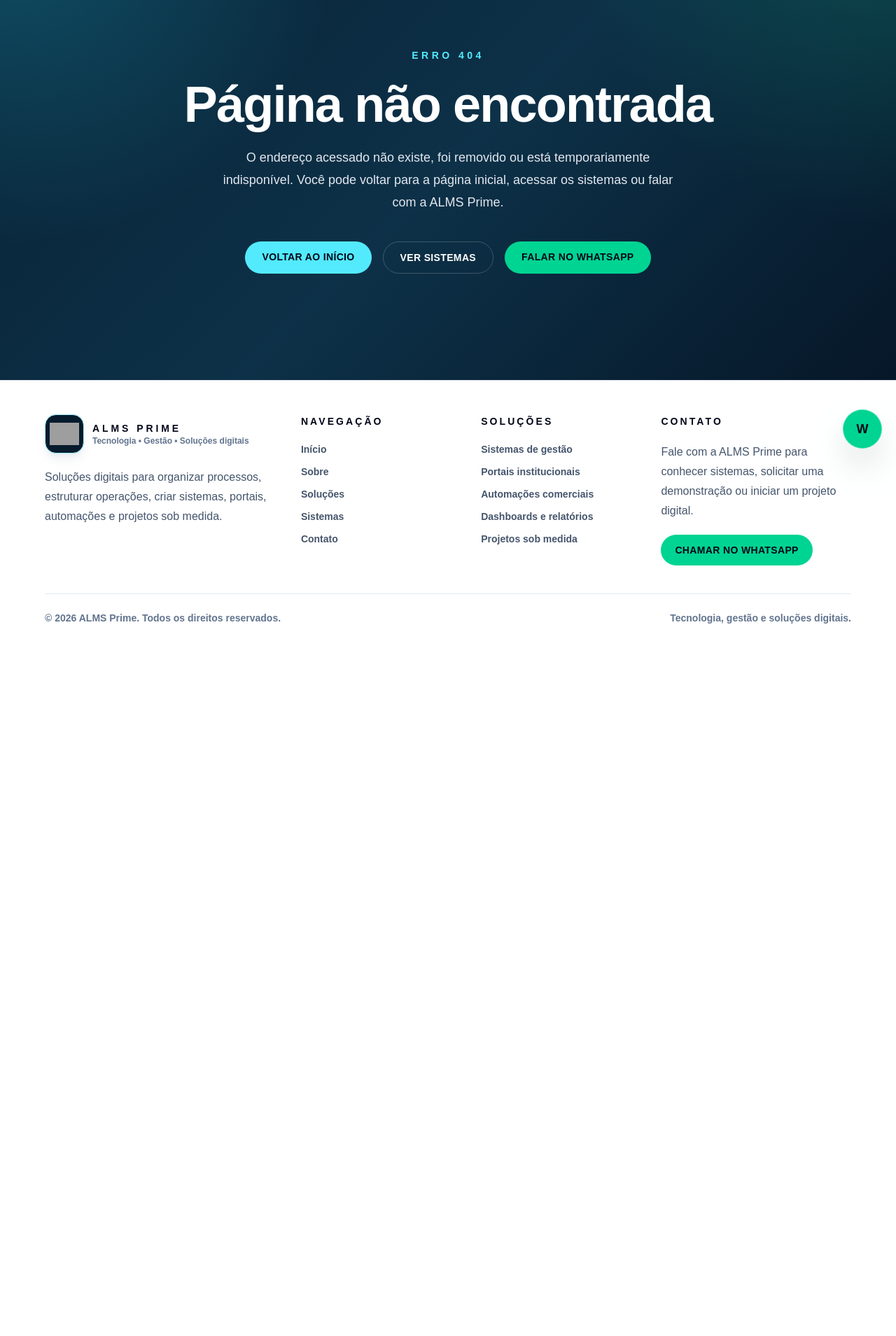
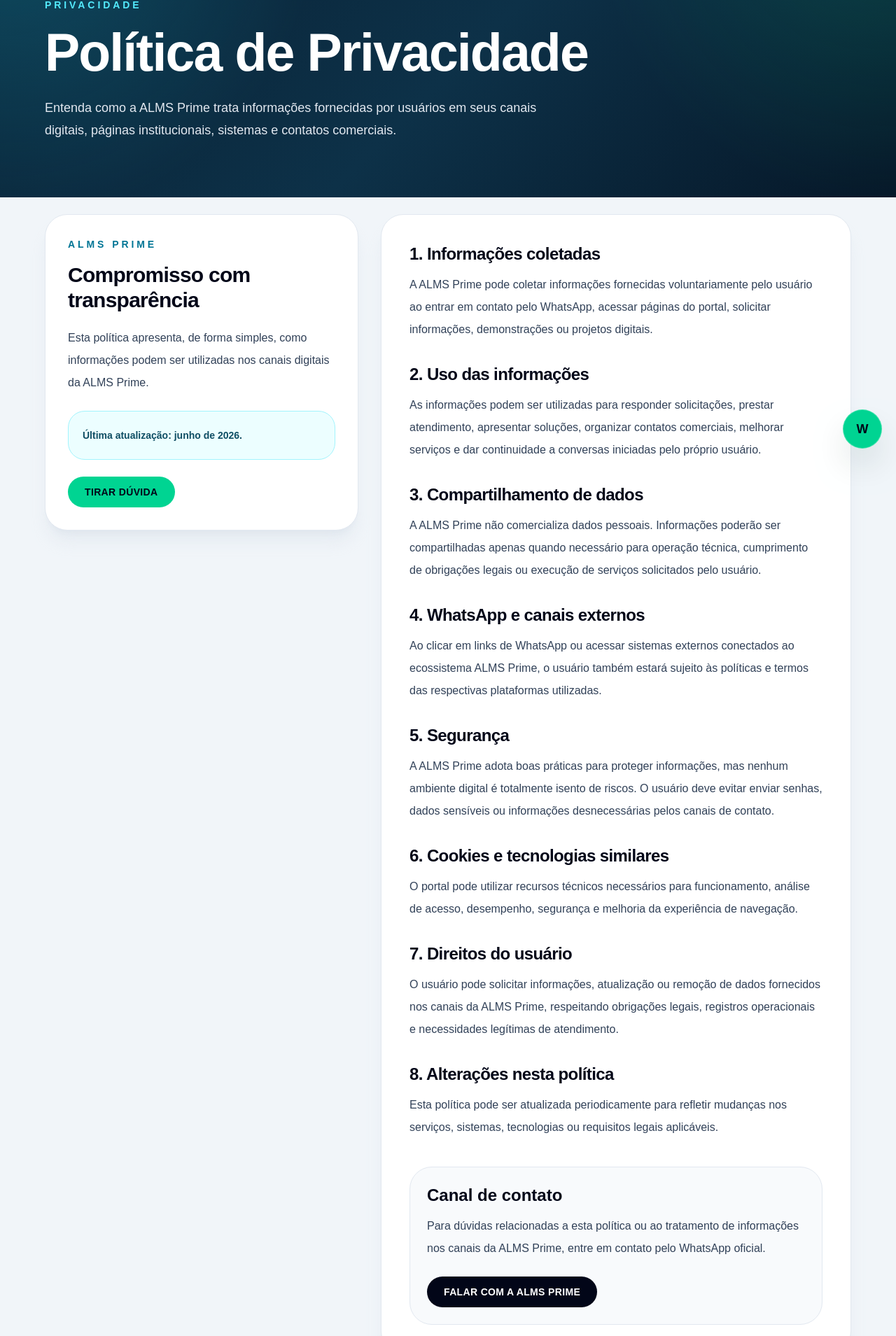
Before and after one commit to mendesrogerm/alms-prime-portal, a Next.js app: page /politica-de-privacidade in a window 1280 px wide. Before the commit this address had no page. Shown: the part 139-2048 px from the top of the page at 70% size. Before the commit the page ends 1080 px from the top, so only its background shows below. Built offline with nearby package versions, Linux system fonts and the light colour scheme; grey boxes are pictures that could not be loaded.

Commit message:
Adicionar politica de privacidade ao portal

```diff
--- /dev/null
+++ b/src/app/politica-de-privacidade/page.tsx
@@ -0,0 +1,144 @@
+import type { Metadata } from "next";
+import { PageHero } from "../../components/PageHero";
+import { SiteFooter } from "../../components/SiteFooter";
+import { SiteHeader } from "../../components/SiteHeader";
+
+export const metadata: Metadata = {
+  title: "Política de Privacidade",
+  description:
+    "Política de Privacidade da ALMS Prime sobre coleta, uso e proteção de informações em seus canais digitais.",
+};
+
+const secoes = [
+  {
+    titulo: "1. Informações coletadas",
+    texto:
+      "A ALMS Prime pode coletar informações fornecidas voluntariamente pelo usuário ao entrar em contato pelo WhatsApp, acessar páginas do portal, solicitar informações, demonstrações ou projetos digitais.",
+  },
+  {
+    titulo: "2. Uso das informações",
+    texto:
+      "As informações podem ser utilizadas para responder solicitações, prestar atendimento, apresentar soluções, organizar contatos comerciais, melhorar serviços e dar continuidade a conversas iniciadas pelo próprio usuário.",
+  },
+  {
+    titulo: "3. Compartilhamento de dados",
+    texto:
+      "A ALMS Prime não comercializa dados pessoais. Informações poderão ser compartilhadas apenas quando necessário para operação técnica, cumprimento de obrigações legais ou execução de serviços solicitados pelo usuário.",
+  },
+  {
+    titulo: "4. WhatsApp e canais externos",
+    texto:
+      "Ao clicar em links de WhatsApp ou acessar sistemas externos conectados ao ecossistema ALMS Prime, o usuário também estará sujeito às políticas e termos das respectivas plataformas utilizadas.",
+  },
+  {
+    titulo: "5. Segurança",
+    texto:
+      "A ALMS Prime adota boas práticas para proteger informações, mas nenhum ambiente digital é totalmente isento de riscos. O usuário deve evitar enviar senhas, dados sensíveis ou informações desnecessárias pelos canais de contato.",
+  },
+  {
+    titulo: "6. Cookies e tecnologias similares",
+    texto:
+      "O portal pode utilizar recursos técnicos necessários para funcionamento, análise de acesso, desempenho, segurança e melhoria da experiência de navegação.",
+  },
+  {
+    titulo: "7. Direitos do usuário",
+    texto:
+      "O usuário pode solicitar informações, atualização ou remoção de dados fornecidos nos canais da ALMS Prime, respeitando obrigações legais, registros operacionais e necessidades legítimas de atendimento.",
+  },
+  {
+    titulo: "8. Alterações nesta política",
+    texto:
+      "Esta política pode ser atualizada periodicamente para refletir mudanças nos serviços, sistemas, tecnologias ou requisitos legais aplicáveis.",
+  },
+];
+
+export default function PoliticaDePrivacidadePage() {
+  return (
+    <main className="min-h-screen bg-slate-100 text-slate-950">
+      <section className="relative overflow-hidden bg-[#071b2d] px-6 py-6 text-white sm:px-10 lg:px-16">
+        <div className="absolute inset-0 bg-[radial-gradient(circle_at_top_left,rgba(34,211,238,0.26),transparent_34%),radial-gradient(circle_at_top_right,rgba(16,185,129,0.22),transparent_32%),linear-gradient(135deg,#082033_0%,#0d3148_52%,#061728_100%)]" />
+
+        <div className="relative">
+          <SiteHeader />
+
+          <PageHero
+            eyebrow="Privacidade"
+            title="Política de Privacidade"
+            description="Entenda como a ALMS Prime trata informações fornecidas por usuários em seus canais digitais, páginas institucionais, sistemas e contatos comerciais."
+          />
+        </div>
+      </section>
+
+      <section className="-mt-6 px-6 pb-20 pt-12 sm:px-10 lg:px-16">
+        <div className="mx-auto grid max-w-7xl gap-8 lg:grid-cols-[0.8fr_1.2fr]">
+          <aside className="h-fit rounded-[2rem] border border-slate-200 bg-white p-8 shadow-xl shadow-slate-300/30">
+            <p className="text-sm font-black uppercase tracking-[0.28em] text-cyan-700">
+              ALMS Prime
+            </p>
+
+            <h2 className="mt-4 text-3xl font-black tracking-tight text-slate-950">
+              Compromisso com transparência
+            </h2>
+
+            <p className="mt-5 leading-8 text-slate-700">
+              Esta política apresenta, de forma simples, como informações podem
+              ser utilizadas nos canais digitais da ALMS Prime.
+            </p>
+
+            <div className="mt-6 rounded-3xl border border-cyan-200 bg-cyan-50 p-5">
+              <p className="text-sm font-bold leading-7 text-cyan-900">
+                Última atualização: junho de 2026.
+              </p>
+            </div>
+
+            <a
+              href="https://wa.me/5511964073364?text=Ol%C3%A1%2C%20gostaria%20de%20tirar%20uma%20d%C3%BAvida%20sobre%20a%20Pol%C3%ADtica%20de%20Privacidade%20da%20ALMS%20Prime."
+              target="_blank"
+              rel="noreferrer"
+              className="mt-6 inline-flex rounded-full bg-emerald-400 px-6 py-3 text-sm font-black uppercase tracking-wide text-slate-950 transition hover:-translate-y-1 hover:bg-emerald-300"
+            >
+              Tirar dúvida
+            </a>
+          </aside>
+
+          <div className="rounded-[2rem] border border-slate-200 bg-white p-8 shadow-xl shadow-slate-300/30 sm:p-10">
+            <div className="space-y-8">
+              {secoes.map((secao) => (
+                <section key={secao.titulo}>
+                  <h2 className="text-2xl font-black tracking-tight text-slate-950">
+                    {secao.titulo}
+                  </h2>
+
+                  <p className="mt-3 leading-8 text-slate-700">{secao.texto}</p>
+                </section>
+              ))}
+            </div>
+
+            <div className="mt-10 rounded-[2rem] border border-slate-200 bg-slate-50 p-6">
+              <h2 className="text-2xl font-black text-slate-950">
+                Canal de contato
+              </h2>
+
+              <p className="mt-3 leading-8 text-slate-700">
+                Para dúvidas relacionadas a esta política ou ao tratamento de
+                informações nos canais da ALMS Prime, entre em contato pelo
+                WhatsApp oficial.
+              </p>
+
+              <a
+                href="https://wa.me/5511964073364"
+                target="_blank"
+                rel="noreferrer"
+                className="mt-6 inline-flex rounded-full bg-slate-950 px-6 py-3 text-sm font-black uppercase tracking-wide text-white transition hover:-translate-y-1 hover:bg-cyan-500 hover:text-slate-950"
+              >
+                Falar com a ALMS Prime
+              </a>
+            </div>
+          </div>
+        </div>
+      </section>
+
+      <SiteFooter />
+    </main>
+  );
+}
--- a/src/app/sitemap.ts
+++ b/src/app/sitemap.ts
@@ -9,6 +9,7 @@
     "/solucoes",
     "/sistemas",
     "/contato",
+    "/politica-de-privacidade",
     "/cripto",
     "/fiscalizacao",
   ];
--- a/src/components/SiteFooter.tsx
+++ b/src/components/SiteFooter.tsx
@@ -6,6 +6,7 @@
   { label: "Soluções", href: "/solucoes" },
   { label: "Sistemas", href: "/sistemas" },
   { label: "Contato", href: "/contato" },
+  { label: "Privacidade", href: "/politica-de-privacidade" },
 ];
 
 const solucoes = [
```
